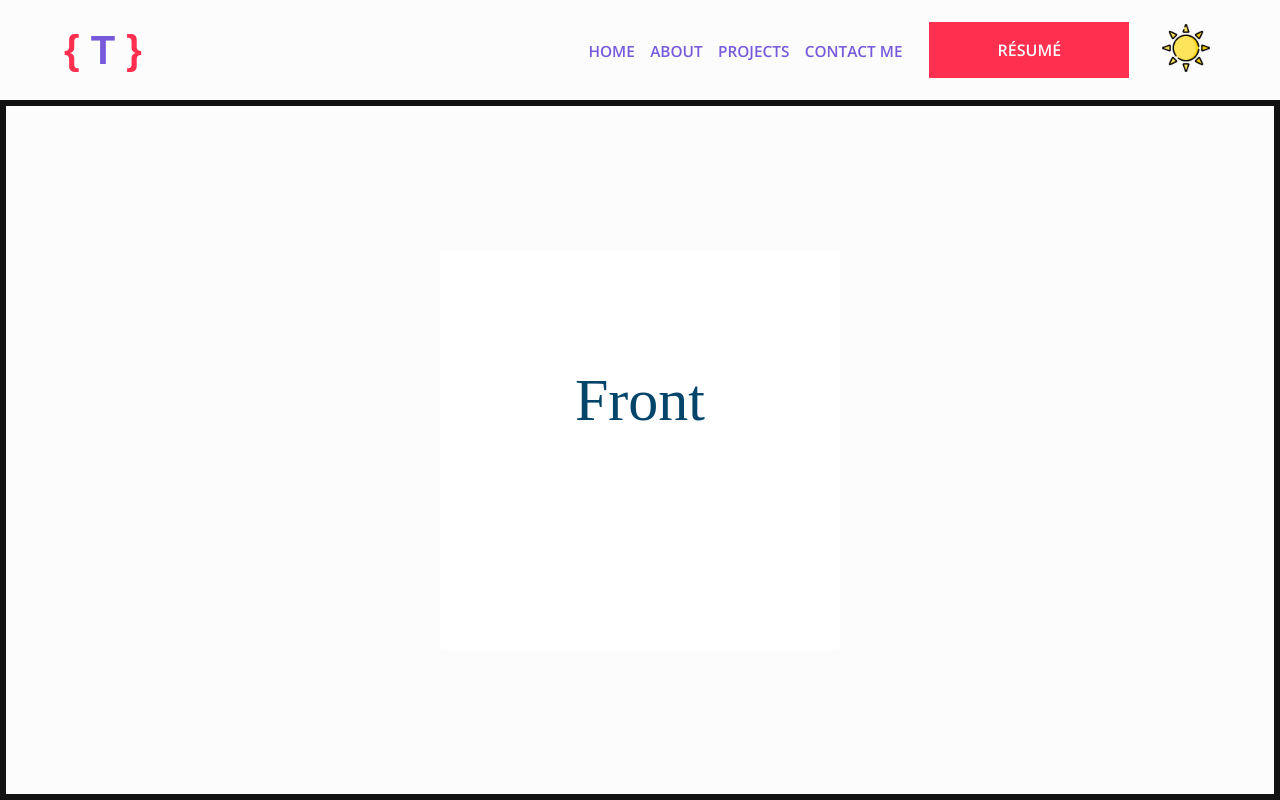
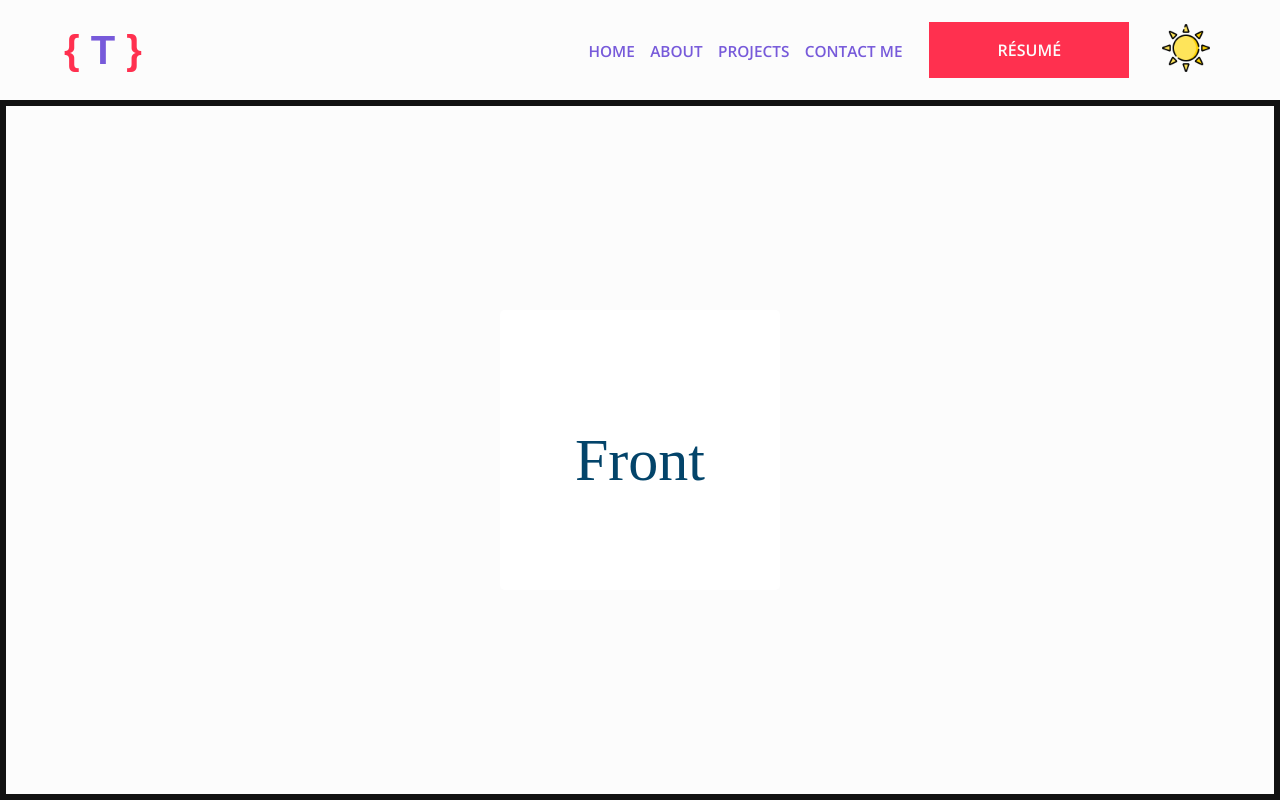
Before and after one commit to tanzeel44/portfolio, a Next.js app: page /projects in a window 1280 px wide. Built offline with nearby package versions, Linux system fonts and the light colour scheme.

Commit message:
card animation tweak

```diff
--- a/components/Projects/ProjectCard.jsx
+++ b/components/Projects/ProjectCard.jsx
@@ -1,9 +1,9 @@
-import styled, { keyframes } from 'styled-components';
+import styled from 'styled-components';
 
 const Card = styled.div`
   font-family: inherit;
-  height: 400px;
-  width: 400px;
+  height: 280px;
+  width: 280px;
   position: relative;
   perspective: 500px;
   background-color: transparent;
@@ -14,7 +14,8 @@ const Card = styled.div`
     position: absolute;
     width: 100%;
     height: 100%;
-    transition: box-shadow 0.5s, transform 1s ease 0.5s;
+    border-radius: inherit;
+    transition: box-shadow 0.5s, transform 0.8s ease-in 0.7s;
     transform-style: preserve-3d;
   }
 
@@ -33,7 +34,7 @@ const Card = styled.div`
     color: #03446A;
     text-align: center;
     font-size: 60px;
-    border-radius: 5px;
+    border-radius: inherit;
     backface-visibility: hidden;
   }
 
```
